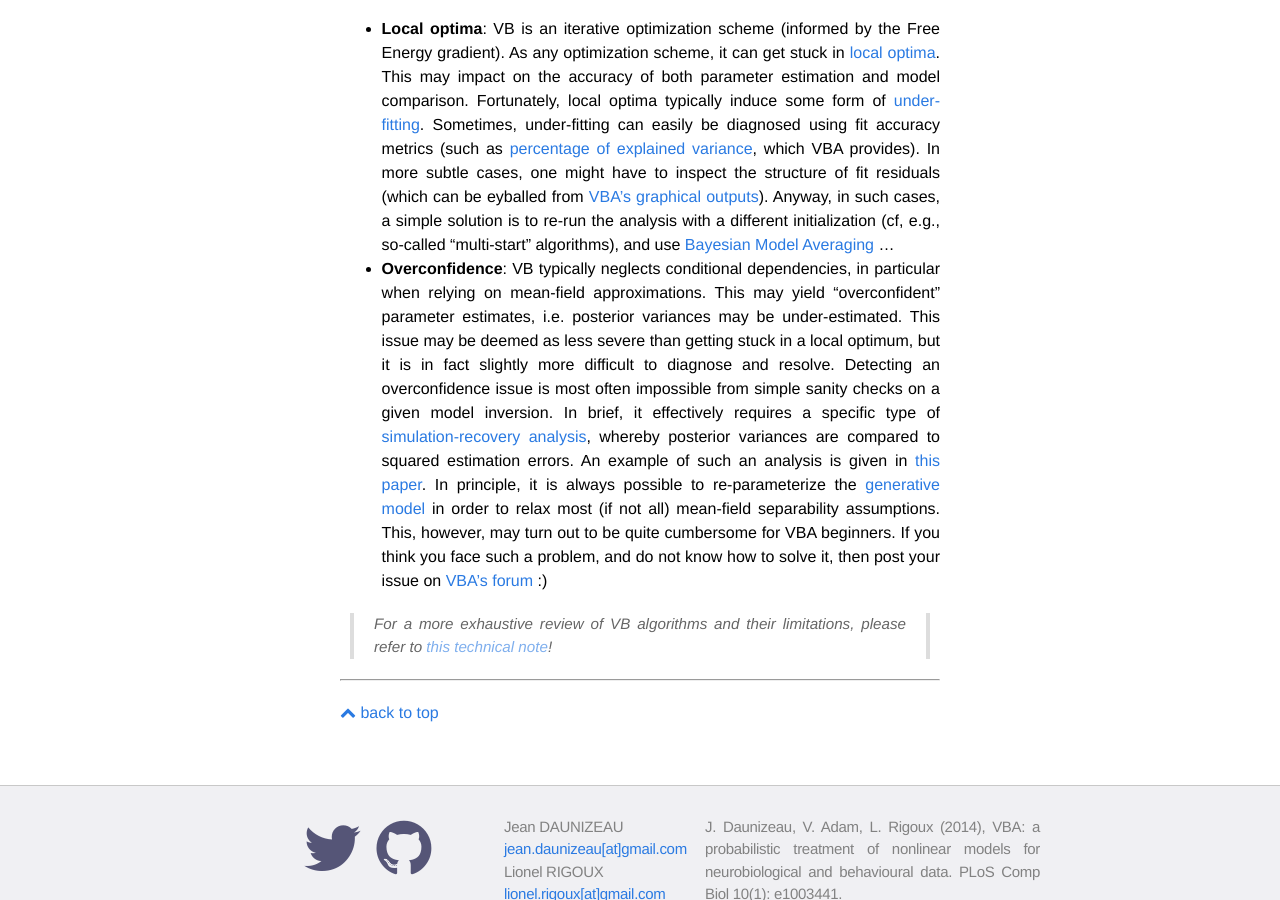
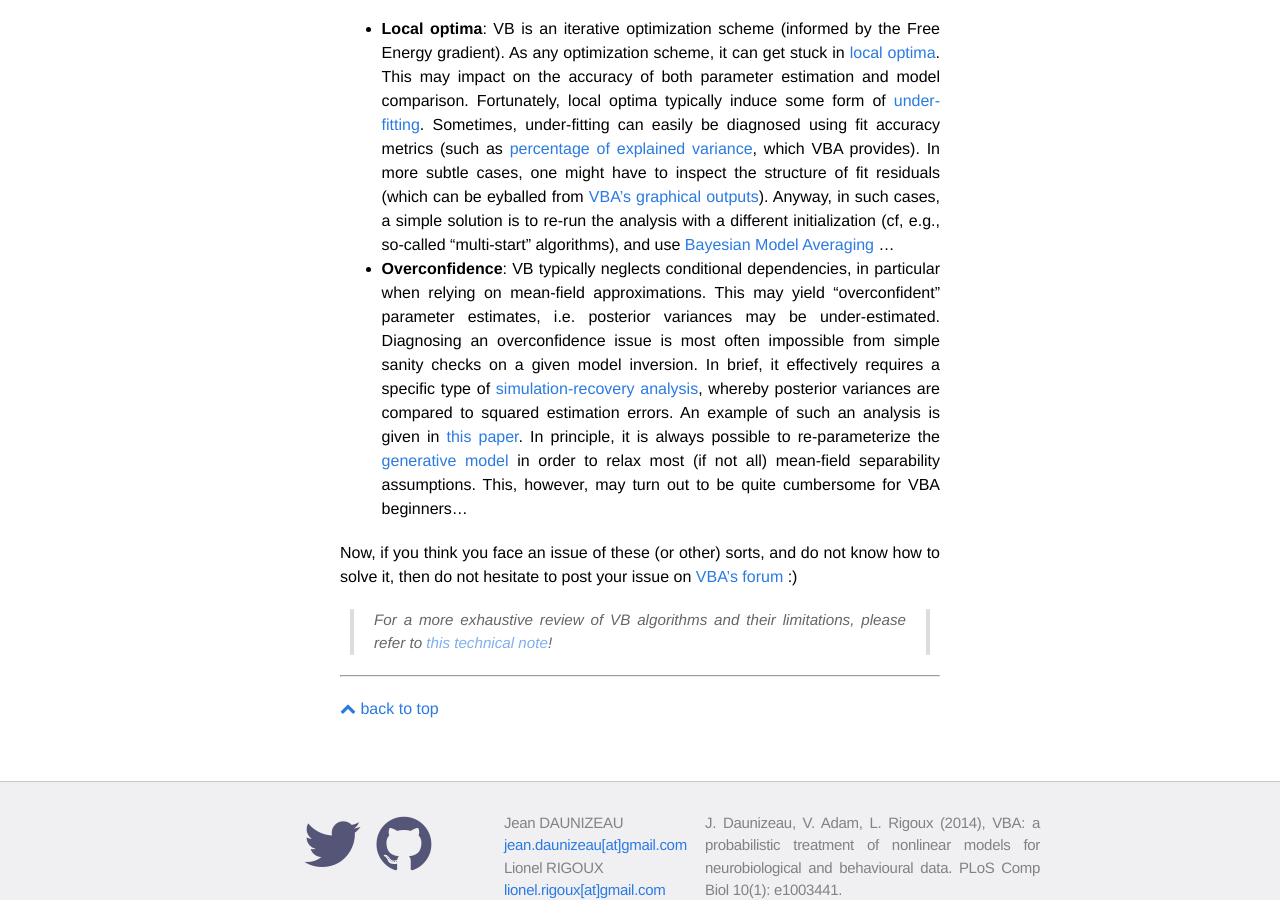
Before and after one commit to MBB-team/VBA-toolbox, a Jekyll site: the page built from _wiki/The-variational-Bayesian-approach.md, in a window 1280 px wide and 900 px high, scrolled down 3235 px. Built offline with Jekyll 4.4.1, drawn with Linux system fonts in a browser that asks for light colours; nearby versions of some CDN libraries; formulas are drawn with MathJax 3.

Commit message:
Update The-variational-Bayesian-approach.md

```diff
--- a/_wiki/The-variational-Bayesian-approach.md
+++ b/_wiki/The-variational-Bayesian-approach.md
@@ -64,7 +64,8 @@ As one might guess, VBA relies on a combination of the above mean-field and Lapl
 However, VB algorithms have their drawbacks. Some of these are less problematic than they sound, essentially because one can easily diagnose the issue and find a way around. Below, we list the two main VB limitations, which we think one should be aware of:
 
 * **Local optima**: VB is an iterative optimization scheme (informed by the Free Energy gradient). As any optimization scheme, it can get stuck in [local optima](https://en.wikipedia.org/wiki/Local_optimum). This may impact on the accuracy of both parameter estimation and model comparison. Fortunately, local optima typically induce some form of [under-fitting](https://en.wikipedia.org/wiki/Overfitting#Underfitting). Sometimes, under-fitting can easily be diagnosed using fit accuracy metrics (such as [percentage of explained variance](https://en.wikipedia.org/wiki/Explained_variation), which VBA provides). In more subtle cases, one might have to inspect the structure of fit residuals (which can be eyballed from [VBA's graphical outputs]({{ site.baseurl }}/wiki/VBA-graphical-output)). Anyway, in such cases, a simple solution is to re-run the analysis with a different initialization (cf, e.g., so-called "multi-start" algorithms), and use [Bayesian Model Averaging]({{ site.baseurl }}/wiki/VBA-BMA) ...
-* **Overconfidence**: VB typically neglects conditional dependencies, in particular when relying on mean-field approximations. This may yield "overconfident" parameter estimates, i.e. posterior variances may be under-estimated. This issue may be deemed as less severe than
-getting stuck in a local optimum, but it is in fact slightly more difficult to diagnose and resolve. Detecting an overconfidence issue is most often impossible from simple sanity checks on a given model inversion. In brief, it effectively requires a specific type of [simulation-recovery analysis]({{ site.baseurl }}/wiki/identifiability), whereby posterior variances are compared to squared estimation errors. An example of such an analysis is given in [this paper](https://www.ncbi.nlm.nih.gov/pmc/articles/PMC3778887/). In principle, it is always possible to re-parameterize the [generative model]({{ site.baseurl }}/wiki/Structure-of-VBA's-generative-model) in order to relax most (if not all) mean-field separability assumptions. This, however, may turn out to be quite cumbersome for VBA beginners. If you think you face such a problem, and do not know how to solve it, then post your issue on [VBA's forum](https://mbb-team.github.io/VBA-toolbox/forum/) :)
+* **Overconfidence**: VB typically neglects conditional dependencies, in particular when relying on mean-field approximations. This may yield "overconfident" parameter estimates, i.e. posterior variances may be under-estimated. Diagnosing an overconfidence issue is most often impossible from simple sanity checks on a given model inversion. In brief, it effectively requires a specific type of [simulation-recovery analysis]({{ site.baseurl }}/wiki/identifiability), whereby posterior variances are compared to squared estimation errors. An example of such an analysis is given in [this paper](https://www.ncbi.nlm.nih.gov/pmc/articles/PMC3778887/). In principle, it is always possible to re-parameterize the [generative model]({{ site.baseurl }}/wiki/Structure-of-VBA's-generative-model) in order to relax most (if not all) mean-field separability assumptions. This, however, may turn out to be quite cumbersome for VBA beginners...
+
+Now, if you think you face an issue of these (or other) sorts, and do not know how to solve it, then do not hesitate to post your issue on [VBA's forum](https://mbb-team.github.io/VBA-toolbox/forum/) :)
 
 > For a more exhaustive review of VB algorithms and their limitations, please refer to [this technical note](https://arxiv.org/abs/1601.00670)!
```
